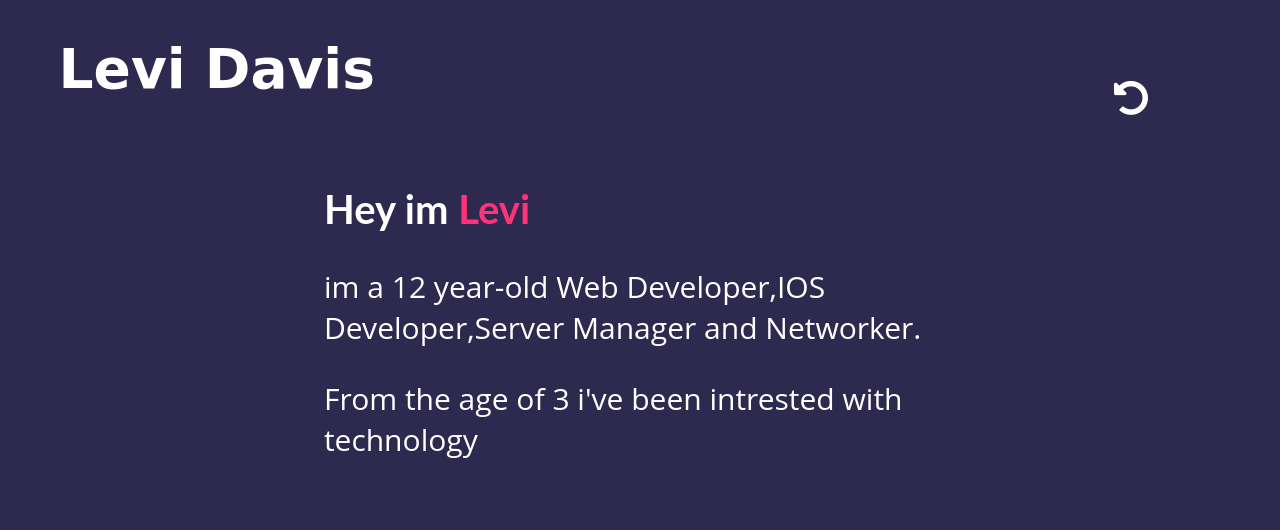
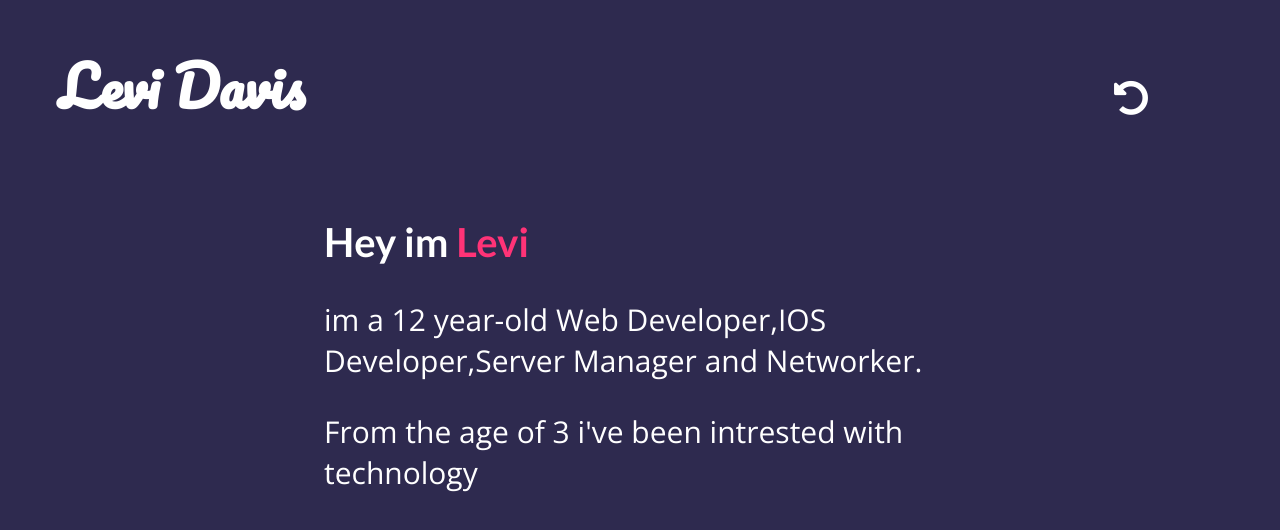
Before and after one commit to LeviDavisCode/levidaviscode.github.io, a plain HTML site: page about.html in a window 1280 px wide. Drawn offline with nearby package versions, Linux system fonts and the light colour scheme.

Commit message:
Update about.html

```diff
--- a/about.html
+++ b/about.html
@@ -2,8 +2,9 @@
 <html lang="en" dir="ltr">
   <head>
     <meta charset="utf-8">
-    <link rel="stylesheet" type="text/css" href="css/master.css">
-    <link rel="stylesheet" type="text/css" href="css/about.css">
+    <link rel="stylesheet" type="text/css" href="/css/master.css">
+    <link rel="stylesheet" type="text/css" href="/css/about.css">
+    <link href="https://fonts.googleapis.com/css?family=Lato:700|Pacifico|Open+Sans" rel="stylesheet">
     <link rel="stylesheet" href="https://use.fontawesome.com/releases/v5.7.2/css/all.css" integrity="sha384-fnmOCqbTlWIlj8LyTjo7mOUStjsKC4pOpQbqyi7RrhN7udi9RwhKkMHpvLbHG9Sr" crossorigin="anonymous">
     <title>Levi Davis</title>
   </head>
```
